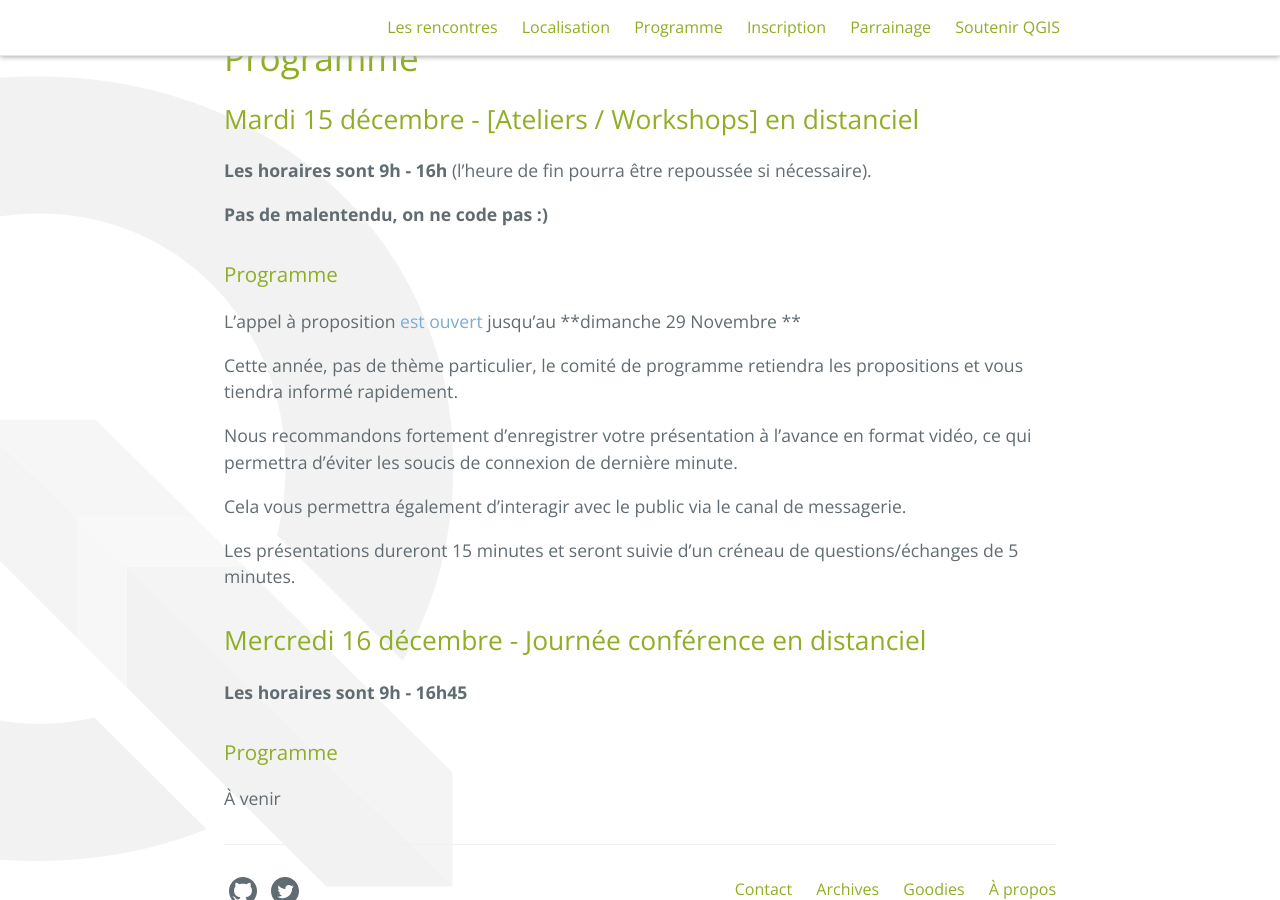
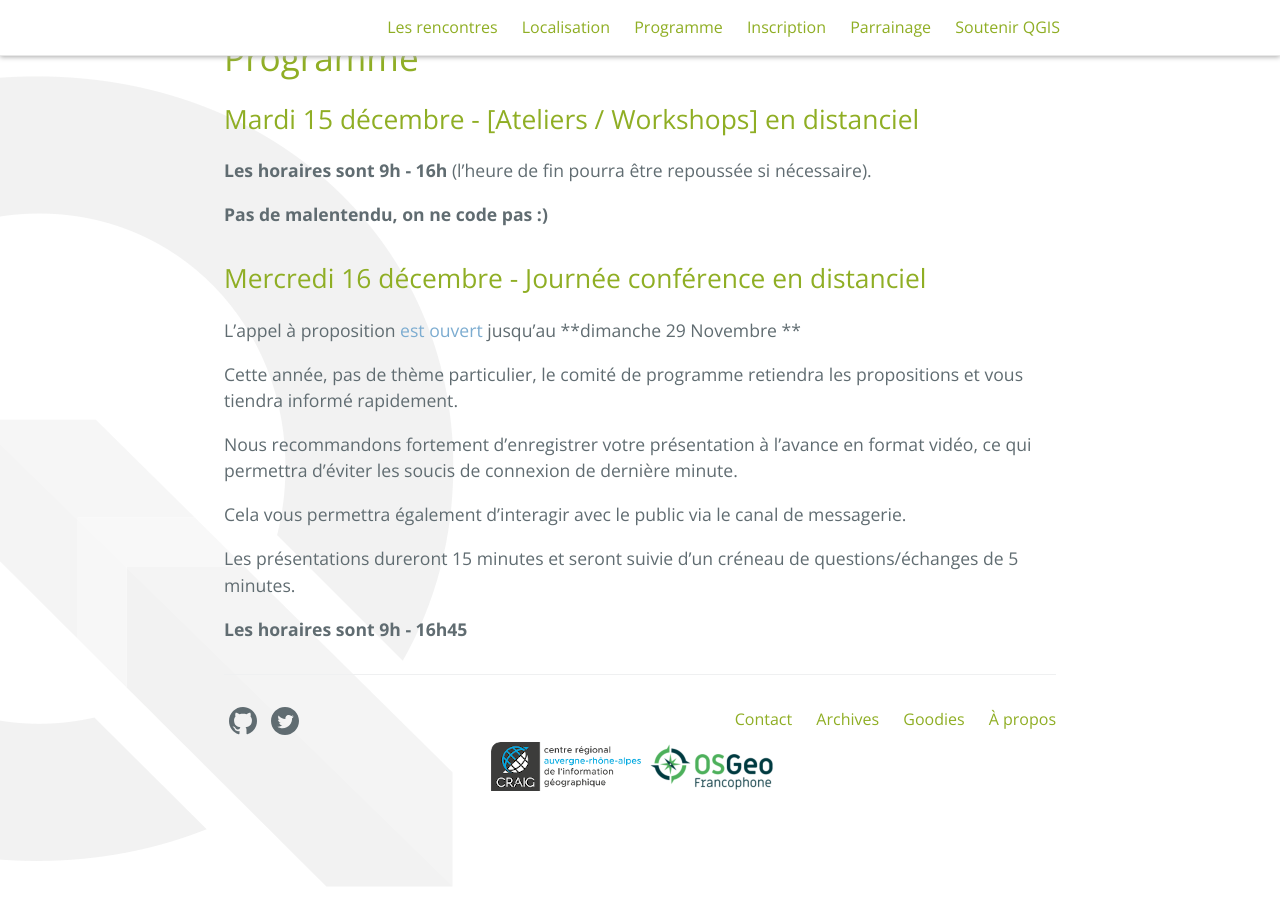
Before and after one commit to OSGeo-fr/QGIS-conf-fr-website, a Jekyll site: the page built from z20_programme.md, in a window 1280 px wide and 900 px high, scrolled down 412 px. Built offline with Jekyll 4.4.1, drawn with Linux system fonts in a browser that asks for light colours; after the commit the page ends 1257 px from its top, so only the background shows below that; part of the change alters nothing that is shown.

Commit message:
fix programme page order

```diff
--- a/z20_programme.md
+++ b/z20_programme.md
@@ -12,7 +12,9 @@ menu: header
 
 **Pas de malentendu, on ne code pas :)**
 
-### Programme
+
+
+## Mercredi 16 décembre - Journée conférence en distanciel
 
 <span>L'appel à proposition [est ouvert](https://framaforms.org/proposition-de-presentation-qgis-fr-16-decembre-2020-1605001211) jusqu'au **dimanche 29 Novembre **</span>
 
@@ -24,11 +26,4 @@ Cela vous permettra également d’interagir avec le public via le canal de mess
 
 Les présentations dureront 15 minutes et seront suivie d'un créneau de questions/échanges de 5 minutes.
 
-
-## Mercredi 16 décembre - Journée conférence en distanciel
-
 **Les horaires sont 9h - 16h45**
-
-### Programme
-
-À venir
```
